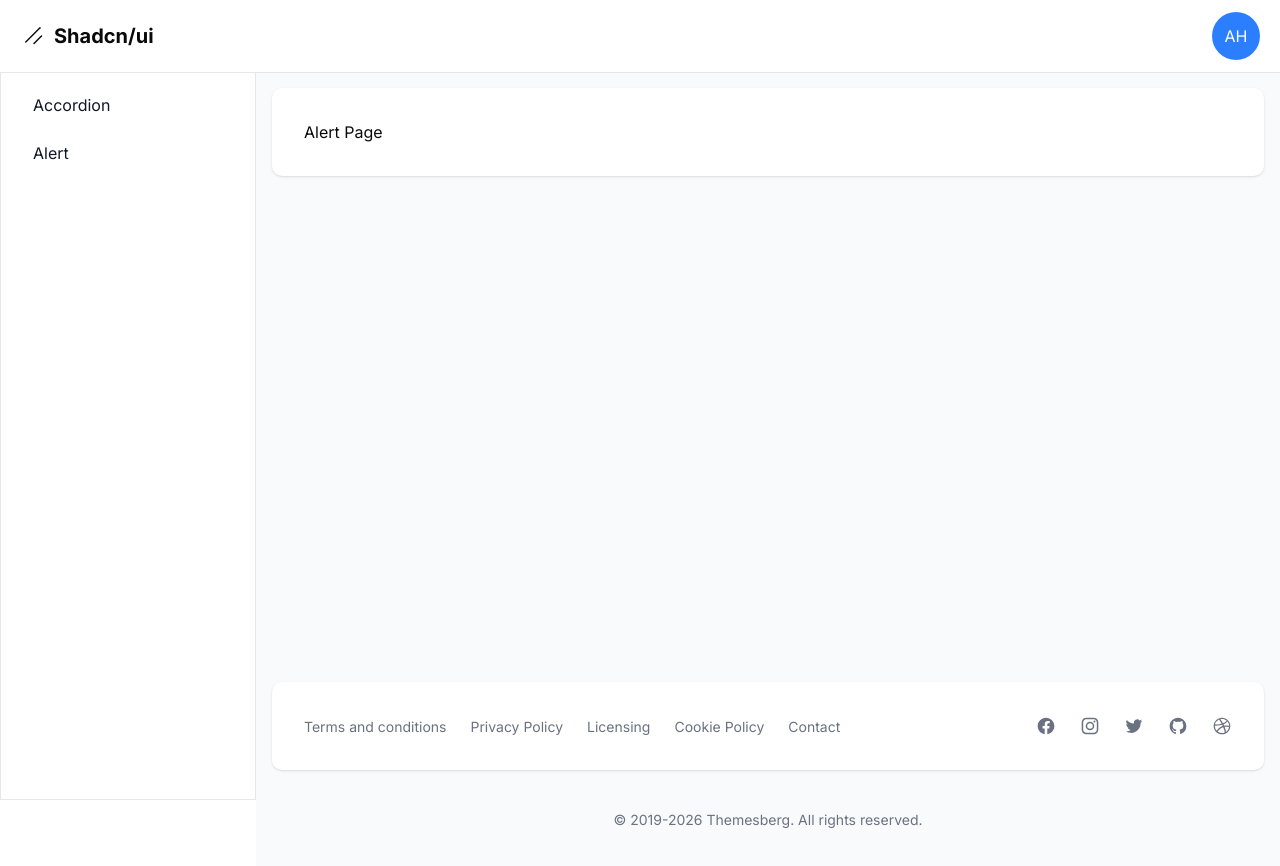
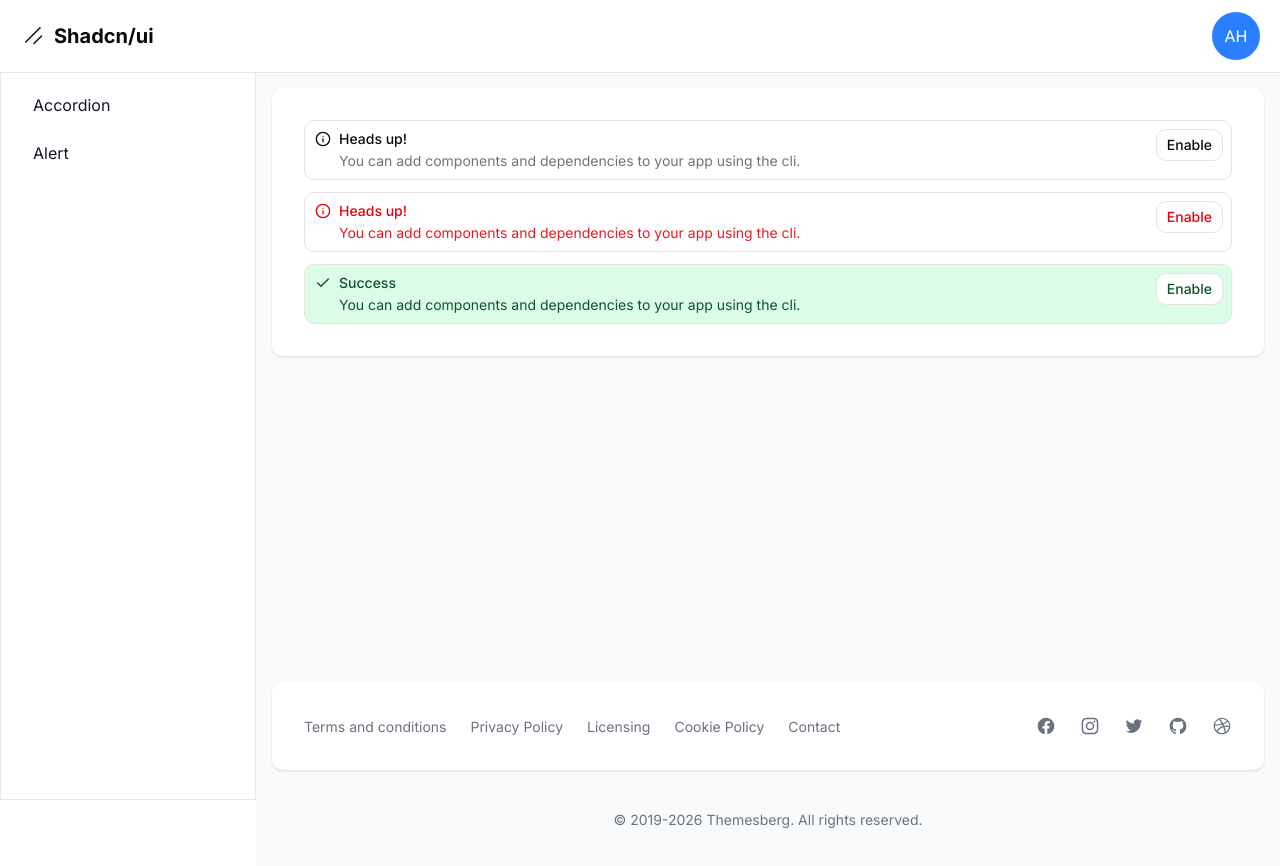
Before and after one commit to AndreDev12/shadcn-dashboard, a Next.js app: page /dashboard/alert in a window 1280 px wide. Shown: the top 866 px of the page. Built offline with nearby package versions, Linux system fonts and the light colour scheme.

Commit message:
Seccion 3: Alert

```diff
--- a/src/app/dashboard/alert/page.tsx
+++ b/src/app/dashboard/alert/page.tsx
@@ -1,7 +1,48 @@
+import { InfoIcon, CheckIcon } from 'lucide-react';
+
+import {
+  Alert,
+  AlertAction,
+  AlertDescription,
+  AlertTitle,
+  Button,
+} from '@/components/ui';
+
 export default function Page() {
   return (
-    <div>
-      <h1>Alert Page</h1>
+    <div className="grid gap-3">
+      <Alert>
+        <InfoIcon />
+        <AlertTitle>Heads up!</AlertTitle>
+        <AlertDescription>
+          You can add components and dependencies to your app using the cli.
+        </AlertDescription>
+        <AlertAction>
+          <Button variant="outline">Enable</Button>
+        </AlertAction>
+      </Alert>
+
+      <Alert variant="destructive">
+        <InfoIcon />
+        <AlertTitle>Heads up!</AlertTitle>
+        <AlertDescription>
+          You can add components and dependencies to your app using the cli.
+        </AlertDescription>
+        <AlertAction>
+          <Button variant="outline">Enable</Button>
+        </AlertAction>
+      </Alert>
+
+      <Alert variant="success">
+        <CheckIcon />
+        <AlertTitle>Success</AlertTitle>
+        <AlertDescription>
+          You can add components and dependencies to your app using the cli.
+        </AlertDescription>
+        <AlertAction>
+          <Button variant="outline">Enable</Button>
+        </AlertAction>
+      </Alert>
     </div>
   );
 }
--- a/src/app/globals.css
+++ b/src/app/globals.css
@@ -27,6 +27,8 @@
   --color-input: var(--input);
   --color-border: var(--border);
   --color-destructive: var(--destructive);
+  --color-success: var(--success);
+  --color-success-foreground: var(--success-foreground);
   --color-accent-foreground: var(--accent-foreground);
   --color-accent: var(--accent);
   --color-muted-foreground: var(--muted-foreground);
@@ -64,6 +66,8 @@
   --accent: oklch(0.97 0 0);
   --accent-foreground: oklch(0.205 0 0);
   --destructive: oklch(0.577 0.245 27.325);
+  --success: oklch(0.962 0.044 156.743);
+  --success-foreground: oklch(0.393 0.095 152.535);
   --border: oklch(0.922 0 0);
   --input: oklch(0.922 0 0);
   --ring: oklch(0.708 0 0);
--- /dev/null
+++ b/src/components/ui/alert.tsx
@@ -0,0 +1,78 @@
+import * as React from 'react';
+import { cva, type VariantProps } from 'class-variance-authority';
+
+import { cn } from '@/lib/utils';
+
+const alertVariants = cva(
+  "group/alert relative grid w-full gap-0.5 rounded-lg border px-2.5 py-2 text-left text-sm has-data-[slot=alert-action]:relative has-data-[slot=alert-action]:pr-18 has-[>svg]:grid-cols-[auto_1fr] has-[>svg]:gap-x-2 *:[svg]:row-span-2 *:[svg]:translate-y-0.5 *:[svg]:text-current *:[svg:not([class*='size-'])]:size-4",
+  {
+    variants: {
+      variant: {
+        default: 'bg-card text-card-foreground',
+        destructive:
+          'bg-card text-destructive *:data-[slot=alert-description]:text-destructive/90 *:[svg]:text-current',
+        success:
+          'bg-success text-success-foreground *:data-[slot=alert-description]:text-success-foreground *:[svg]:text-current',
+      },
+    },
+    defaultVariants: {
+      variant: 'default',
+    },
+  },
+);
+
+function Alert({
+  className,
+  variant,
+  ...props
+}: React.ComponentProps<'div'> & VariantProps<typeof alertVariants>) {
+  return (
+    <div
+      data-slot="alert"
+      role="alert"
+      className={cn(alertVariants({ variant }), className)}
+      {...props}
+    />
+  );
+}
+
+function AlertTitle({ className, ...props }: React.ComponentProps<'div'>) {
+  return (
+    <div
+      data-slot="alert-title"
+      className={cn(
+        'font-medium group-has-[>svg]/alert:col-start-2 [&_a]:underline [&_a]:underline-offset-3 [&_a]:hover:text-foreground',
+        className,
+      )}
+      {...props}
+    />
+  );
+}
+
+function AlertDescription({
+  className,
+  ...props
+}: React.ComponentProps<'div'>) {
+  return (
+    <div
+      data-slot="alert-description"
+      className={cn(
+        'text-sm text-balance text-muted-foreground md:text-pretty [&_a]:underline [&_a]:underline-offset-3 [&_a]:hover:text-foreground [&_p:not(:last-child)]:mb-4',
+        className,
+      )}
+      {...props}
+    />
+  );
+}
+
+function AlertAction({ className, ...props }: React.ComponentProps<'div'>) {
+  return (
+    <div
+      data-slot="alert-action"
+      className={cn('absolute top-2 right-2', className)}
+      {...props}
+    />
+  );
+}
+
+export { Alert, AlertTitle, AlertDescription, AlertAction };
--- a/src/components/ui/index.ts
+++ b/src/components/ui/index.ts
@@ -1,2 +1,3 @@
 export * from './accordion';
+export * from './alert';
 export * from './button';
```
